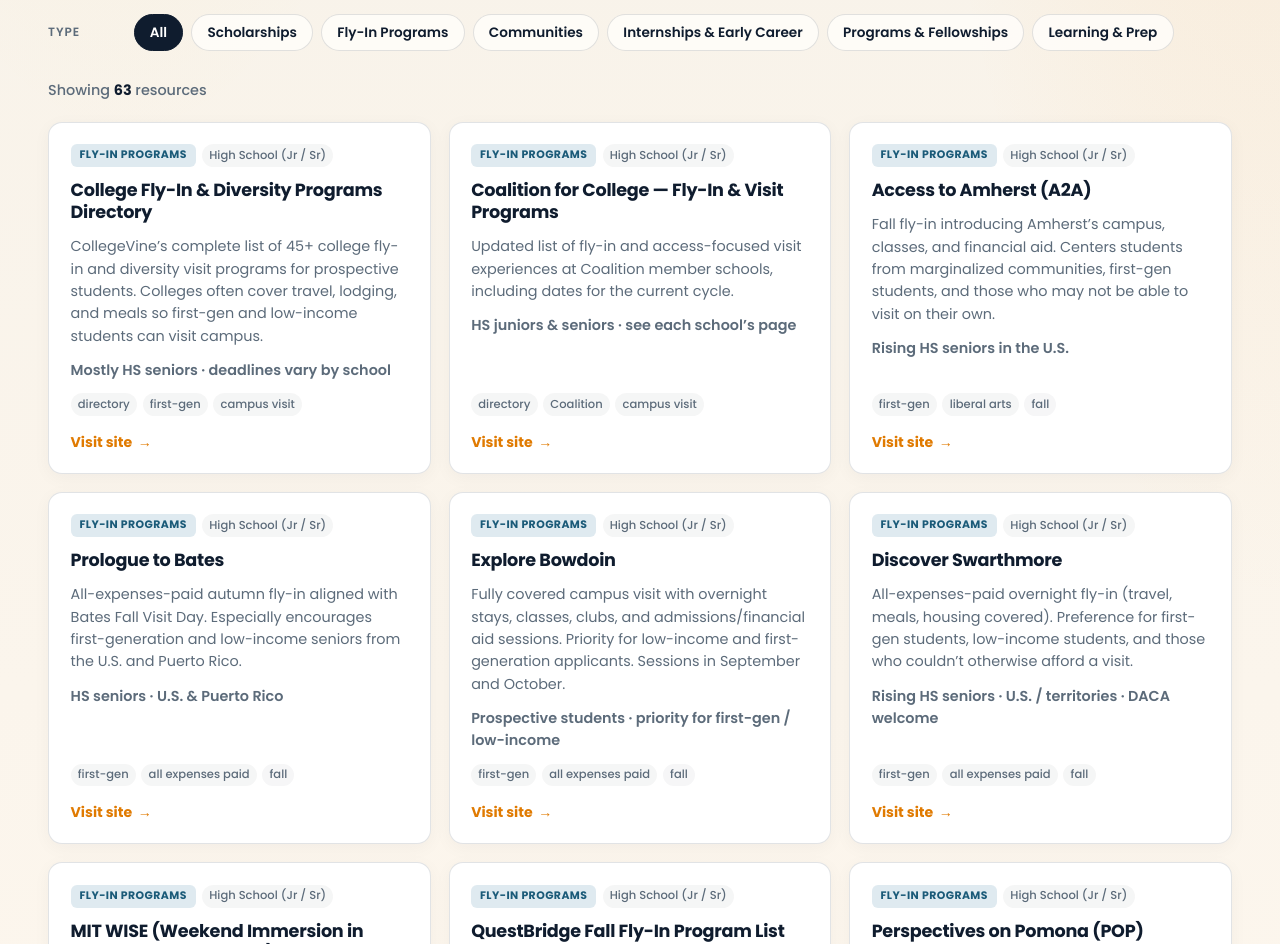
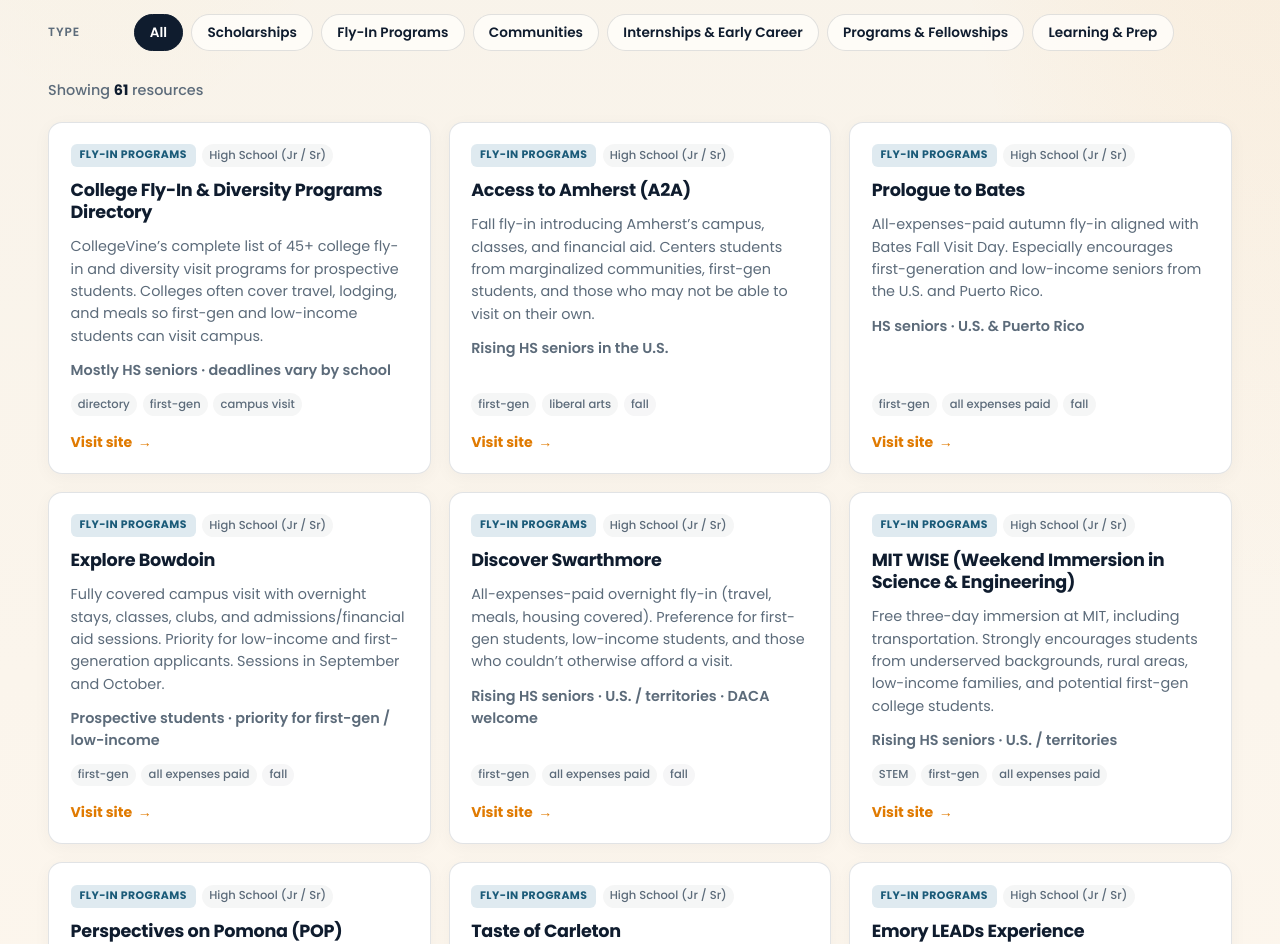
Before and after one commit to KennaissaNabi/FGS-ResourceHub, a React (Vite) app: page / in a window 1280 px wide. Shown: the part 1468-2412 px from the top of the page. Built offline with nearby package versions, Linux system fonts and the light colour scheme.

Commit message:
Keep a single fly-in directory listing.
Remove the Coalition and QuestBridge list cards so CollegeVine is the one directory resource.

```diff
--- a/src/data/resources.ts
+++ b/src/data/resources.ts
@@ -45,17 +45,6 @@
     category: "fly-in",
     tags: ["directory", "first-gen", "campus visit"],
     eligibility: "Mostly HS seniors · deadlines vary by school",
-  },
-  {
-    id: "coalition-fly-in-list",
-    name: "Coalition for College — Fly-In & Visit Programs",
-    description:
-      "Updated list of fly-in and access-focused visit experiences at Coalition member schools, including dates for the current cycle.",
-    url: "https://www.coalitionforcollegeaccess.org/mycoalition-counselor-all/fly-in-programs-visits",
-    audiences: ["high-school"],
-    category: "fly-in",
-    tags: ["directory", "Coalition", "campus visit"],
-    eligibility: "HS juniors & seniors · see each school’s page",
   },
   {
     id: "amherst-a2a",
@@ -111,17 +100,6 @@
     category: "fly-in",
     tags: ["STEM", "first-gen", "all expenses paid"],
     eligibility: "Rising HS seniors · U.S. / territories",
-  },
-  {
-    id: "questbridge-fly-ins",
-    name: "QuestBridge Fall Fly-In Program List",
-    description:
-      "QuestBridge’s curated table of fall fly-in programs at partner colleges, with application deadlines and program dates for the current cycle.",
-    url: "https://www.questbridge.org/resources/fly-in-programs",
-    audiences: ["high-school"],
-    category: "fly-in",
-    tags: ["directory", "QuestBridge", "deadlines"],
-    eligibility: "Mostly rising HS seniors · see each school",
   },
   {
     id: "pomona-pop",
```
